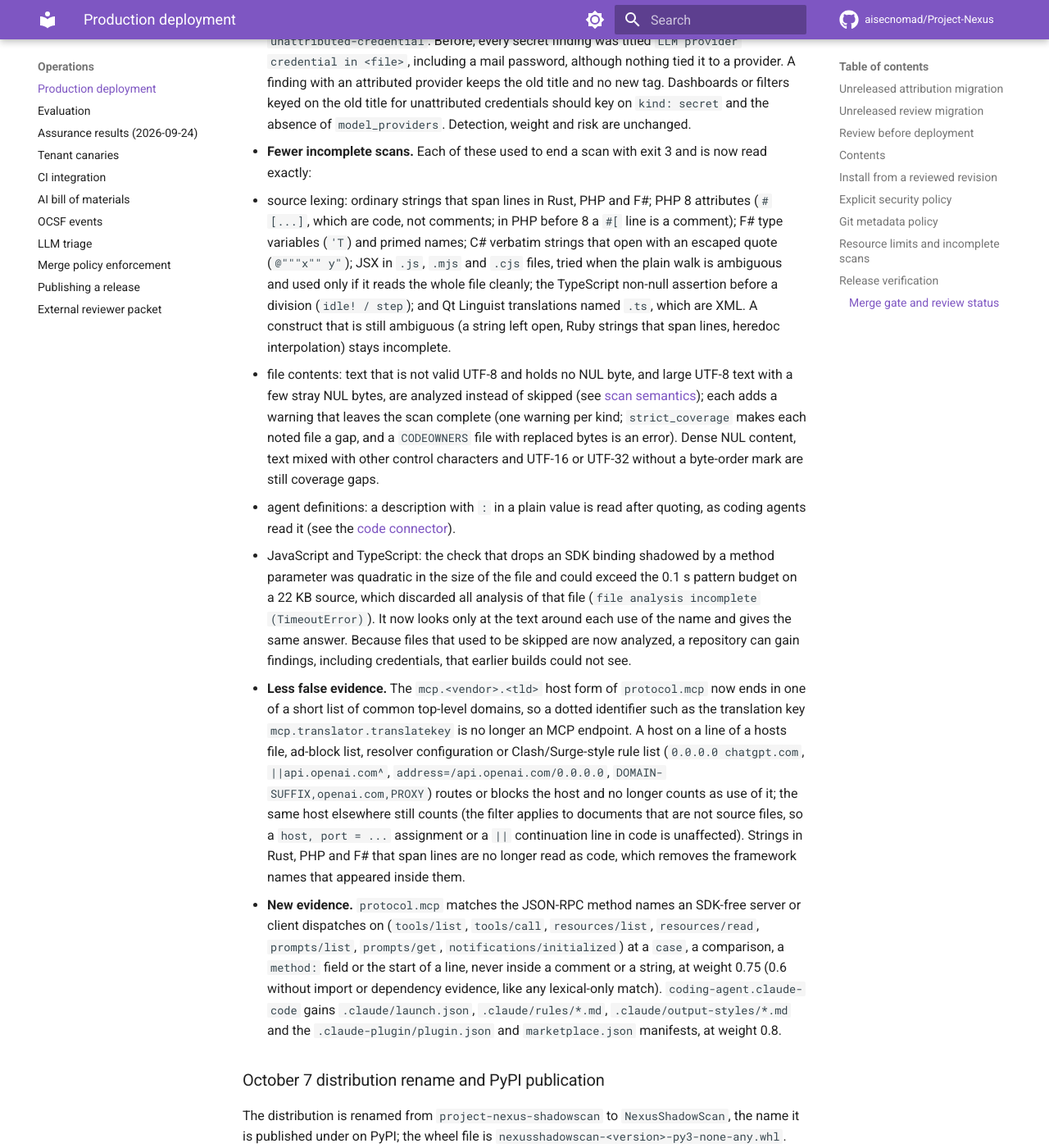
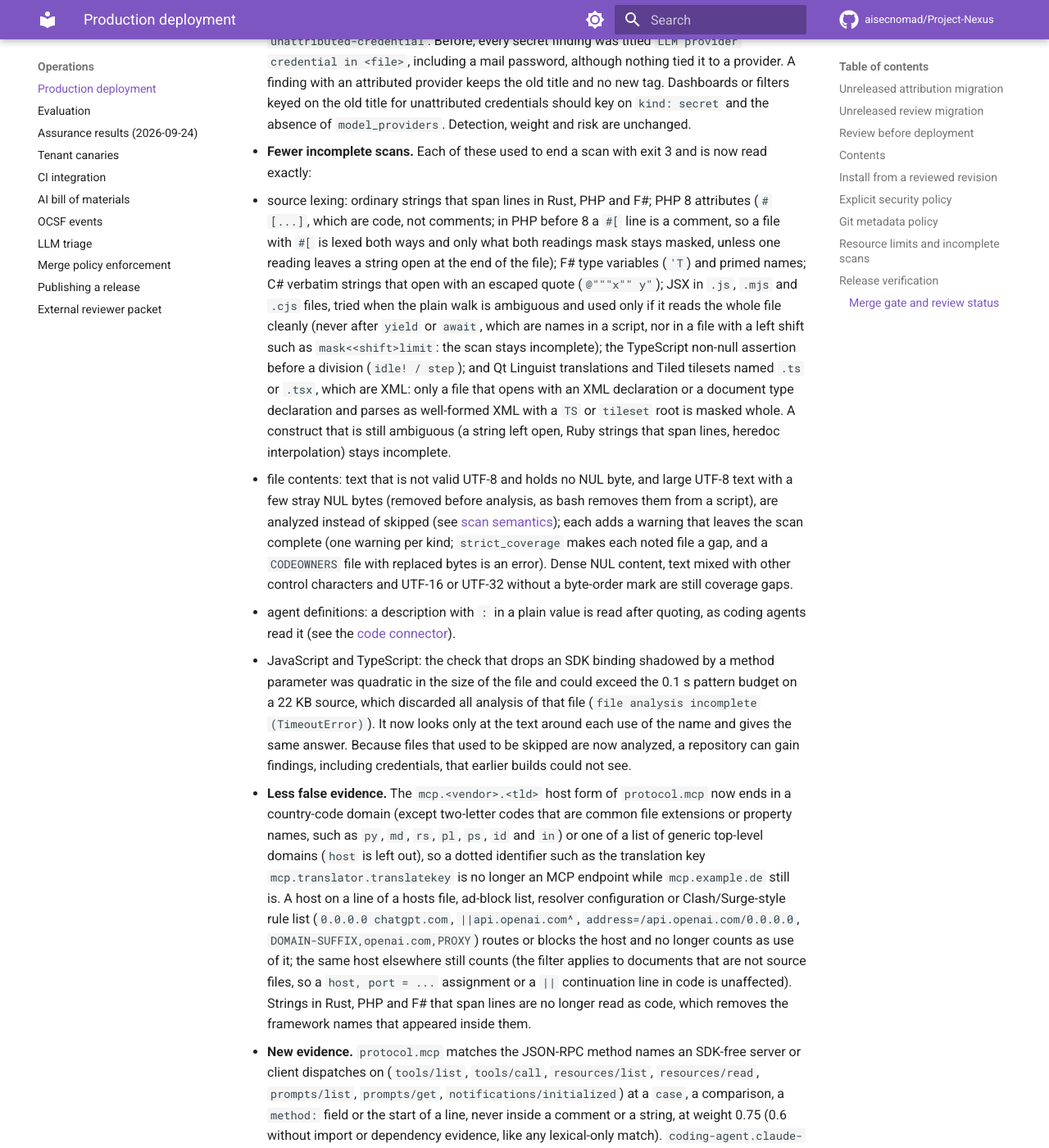
Before and after one commit to aisecnomad/Project-Nexus, an MkDocs documentation site: the page built from docs/production.md, in a window 1280 px wide and 1400 px high, scrolled down 22442 px. Shown: the whole window at 82% size. Built offline with MkDocs 1.6.1 and Material for MkDocs 9.7.7, drawn with Linux system fonts in a browser that asks for light colours; comment, search, counter and statistics services are not loaded; some of the changed text lies outside the part shown.

Commit message:
Document the fail-closed corrections and fix decoding docs
CHANGELOG (Unreleased) and docs/production.md describe the stray-NUL
removal, the guarded JSX retry, the stricter Qt/Tiled check, the two
PHP readings and the wider MCP TLD list, and the JSX notes from the
earlier lexer change now say JSX is tried when the plain walk is
ambiguous.

Three statements did not match the code: docs/connectors/code.md named
a front-matter warning the scanner never emits (it is "agent definition
front matter quoted to parse (a plain value contained ': ')");
docs/scanning.md said the invalid-UTF-8 thresholds apply to the first
8 KiB, while every 8 KiB window is checked; SECURITY.md said "a few bad
bytes" are replaced, while up to 10% of each window can be.

Signed-off-by: Claude <noreply@anthropic.com>
Co-Authored-By: Claude Opus 5.5 <noreply@anthropic.com>
Claude-Session: https://claude.ai/code/session_01NNpBL4DqDDJdF9hLExvpc9

```diff
--- a/docs/production.md
+++ b/docs/production.md
@@ -1046,16 +1046,24 @@ is not part of its identity.
 - **Fewer incomplete scans.** Each of these used to end a scan with exit 3 and
   is now read exactly:
   - source lexing: ordinary strings that span lines in Rust, PHP and F#; PHP 8
-    attributes (`#[...]`, which are code, not comments; in PHP before 8 a `#[` line is a comment); F# type variables
+    attributes (`#[...]`, which are code, not comments; in PHP before 8 a `#[` line is a
+    comment, so a file with `#[` is lexed both ways and only what both readings mask
+    stays masked, unless one reading leaves a string open at the end of the file); F# type variables
     (`'T`) and primed names; C# verbatim strings that open with an escaped
     quote (`@"""x"" y"`); JSX in `.js`, `.mjs` and `.cjs` files, tried when the
-    plain walk is ambiguous and used only if it reads the whole file cleanly;
+    plain walk is ambiguous and used only if it reads the whole file cleanly
+    (never after `yield` or `await`, which are names in a script, nor in a file
+    with a left shift such as `mask<<shift>limit`: the scan stays incomplete);
     the TypeScript non-null assertion before a division (`idle! / step`); and
-    Qt Linguist translations named `.ts`, which are XML. A construct that is
+    Qt Linguist translations and Tiled tilesets named `.ts` or `.tsx`, which are
+    XML: only a file that opens with an XML declaration or a document type
+    declaration and parses as well-formed XML with a `TS` or `tileset` root is
+    masked whole. A construct that is
     still ambiguous (a string left open, Ruby strings that span lines, heredoc
     interpolation) stays incomplete.
   - file contents: text that is not valid UTF-8 and holds no NUL byte, and
-    large UTF-8 text with a few stray NUL bytes, are analyzed instead of skipped
+    large UTF-8 text with a few stray NUL bytes (removed before analysis, as bash
+    removes them from a script), are analyzed instead of skipped
     (see [scan semantics](scanning.md)); each adds a warning that leaves the
     scan complete (one warning per kind; `strict_coverage` makes each noted file a gap, and a
     `CODEOWNERS` file with replaced bytes is an error). Dense NUL content, text mixed with other control characters
@@ -1070,8 +1078,11 @@ is not part of its identity.
   Because files that used to be skipped are now analyzed, a repository can gain
   findings, including credentials, that earlier builds could not see.
 - **Less false evidence.** The `mcp.<vendor>.<tld>` host form of `protocol.mcp`
-  now ends in one of a short list of common top-level domains, so a dotted identifier such as the
-  translation key `mcp.translator.translatekey` is no longer an MCP endpoint. A
+  now ends in a country-code domain (except two-letter codes that are common file
+  extensions or property names, such as `py`, `md`, `rs`, `pl`, `ps`, `id` and `in`)
+  or one of a list of generic top-level domains (`host` is left out), so a dotted
+  identifier such as the translation key `mcp.translator.translatekey` is no longer
+  an MCP endpoint while `mcp.example.de` still is. A
   host on a line of a hosts file, ad-block list, resolver configuration or
   Clash/Surge-style rule list (`0.0.0.0 chatgpt.com`, `||api.openai.com^`,
   `address=/api.openai.com/0.0.0.0`, `DOMAIN-SUFFIX,openai.com,PROXY`) routes or
@@ -2471,9 +2482,10 @@ Redaction and lexing changes to review:
   `agent_flow`.
 - **Lexer.** Brace-less JSX elements as attribute values
   (`description=<div>…</div>`, `title=<span>…</span>`, self-closing
-  `icon=<Plus/>`) are now lexed completely, and plain `.js`/`.mjs`/`.cjs`
-  files are lexed with JSX enabled (closing tags after expressions no
-  longer read as ambiguous regex-vs-division); repositories that reported
+  `icon=<Plus/>`) are now lexed completely, and JSX is tried in plain
+  `.js`/`.mjs`/`.cjs` files when the plain walk is ambiguous (closing tags
+  after expressions no longer read as ambiguous regex-vs-division; see the
+  real-world benchmark follow-ups for when it is not used); repositories that reported
   `incomplete source lexical analysis` for such files scan complete and may
   gain findings there.
 - **Credential pass on large files.** The per-execution regex allowance
```
Also changed, not shown: CHANGELOG.md (+37 -3 lines), SECURITY.md (+3 -1 lines), docs/connectors/code.md (+2 -2 lines), docs/scanning.md (+7 -4 lines), tools/benchmark/realworld/SHADOWSCAN-FIXES.md (+3 -3 lines).
